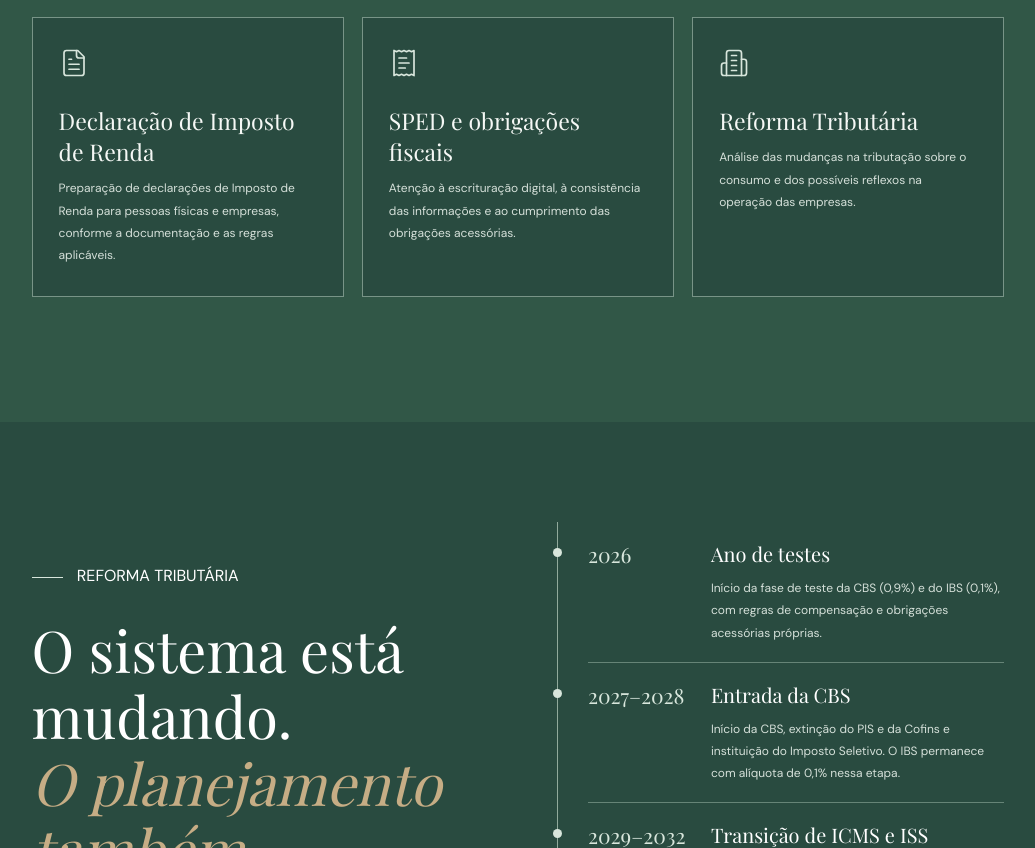
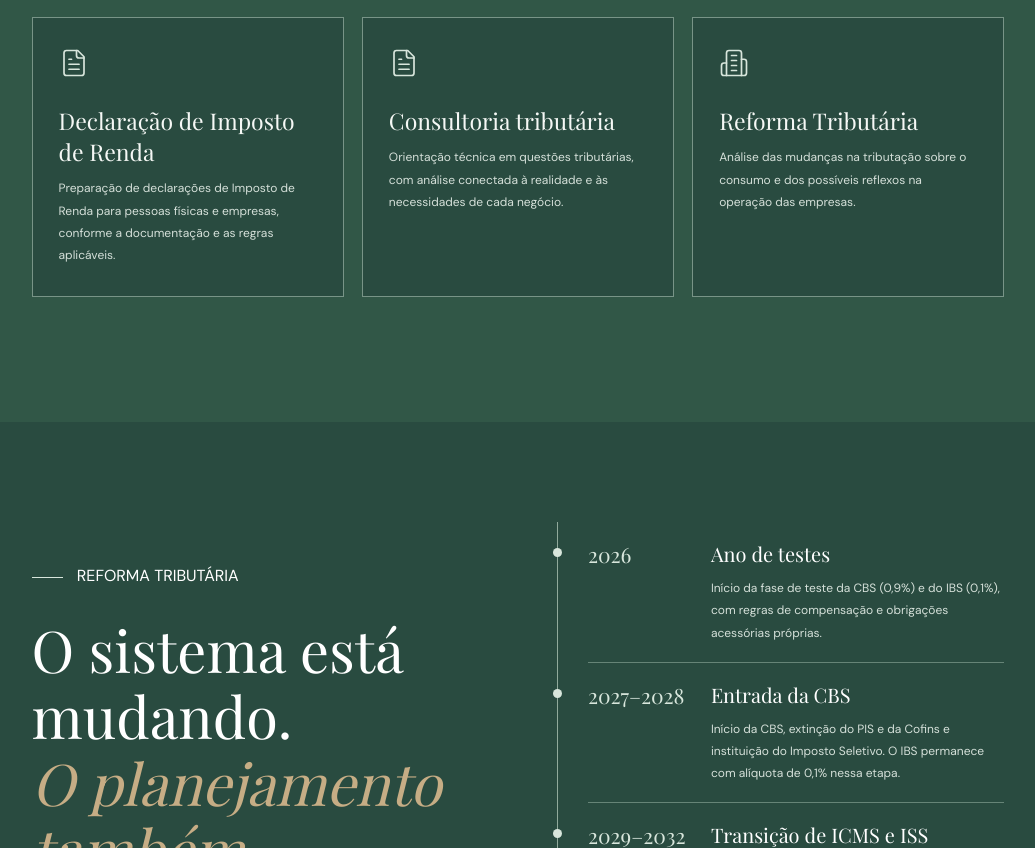
Before and after one commit to JhonathanFernandes/projeto-contabilidade, a Next.js app: page / in a window 1280 px wide. Shown: the part 2715-3563 px from the top of the page, without its empty margins (122-1157 px from the left). Built offline with nearby package versions, Linux system fonts and the light colour scheme; a web font is replaced by a local one.

Commit message:
Ajusta cards para serviços efetivamente descritos no perfil

```diff
--- a/app/page.tsx
+++ b/app/page.tsx
@@ -6,7 +6,7 @@ const topics = [
 {icon:Calculator,title:"Auditoria tributária",text:"Revisão de apurações e informações fiscais para identificar inconsistências, riscos e oportunidades."},
 {icon:ClipboardCheck,title:"Planejamento fiscal",text:"Análise dos efeitos tributários para apoiar decisões empresariais e um planejamento mais seguro."},
 {icon:FileText,title:"Declaração de Imposto de Renda",text:"Preparação de declarações de Imposto de Renda para pessoas físicas e empresas, conforme a documentação e as regras aplicáveis."},
-{icon:ReceiptText,title:"SPED e obrigações fiscais",text:"Atenção à escrituração digital, à consistência das informações e ao cumprimento das obrigações acessórias."},
+{icon:FileText,title:"Consultoria tributária",text:"Orientação técnica em questões tributárias, com análise conectada à realidade e às necessidades de cada negócio."},
 {icon:Building2,title:"Reforma Tributária",text:"Análise das mudanças na tributação sobre o consumo e dos possíveis reflexos na operação das empresas."}
 ];
 const timeline=[
```
